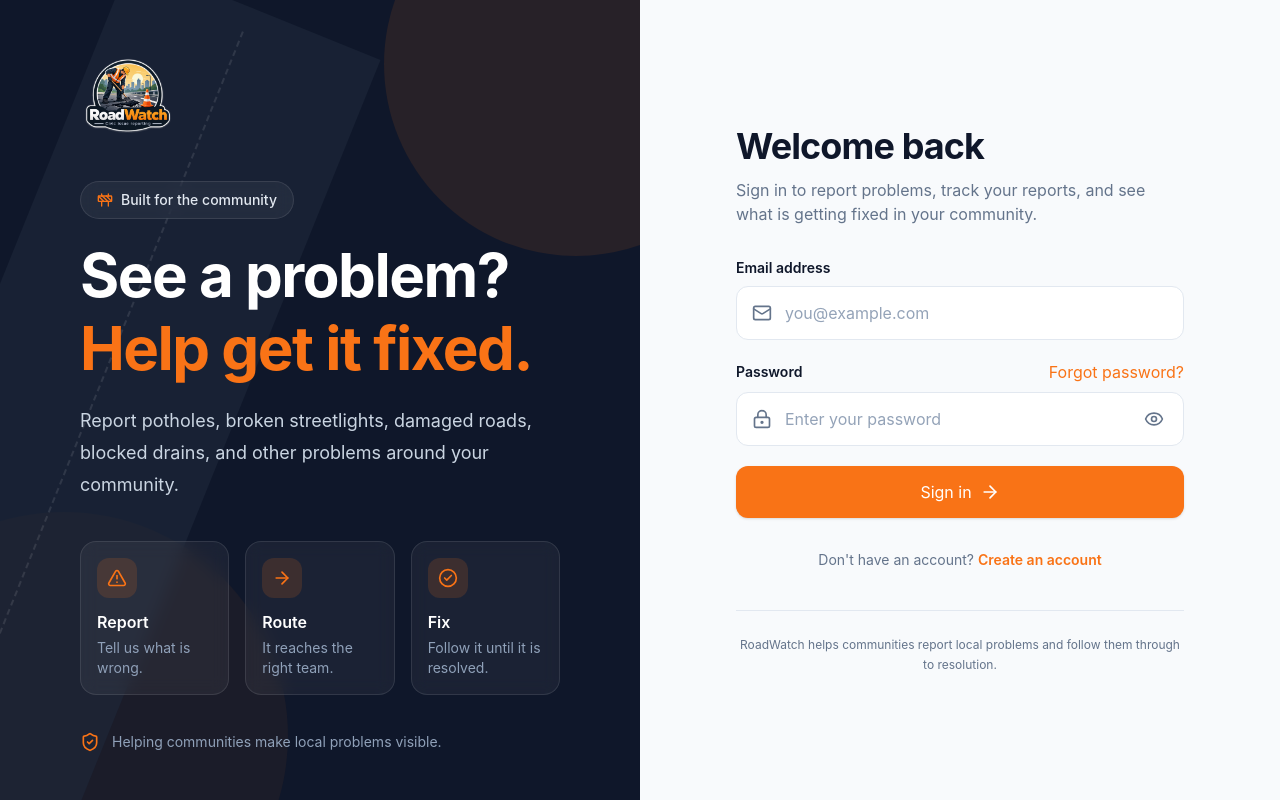
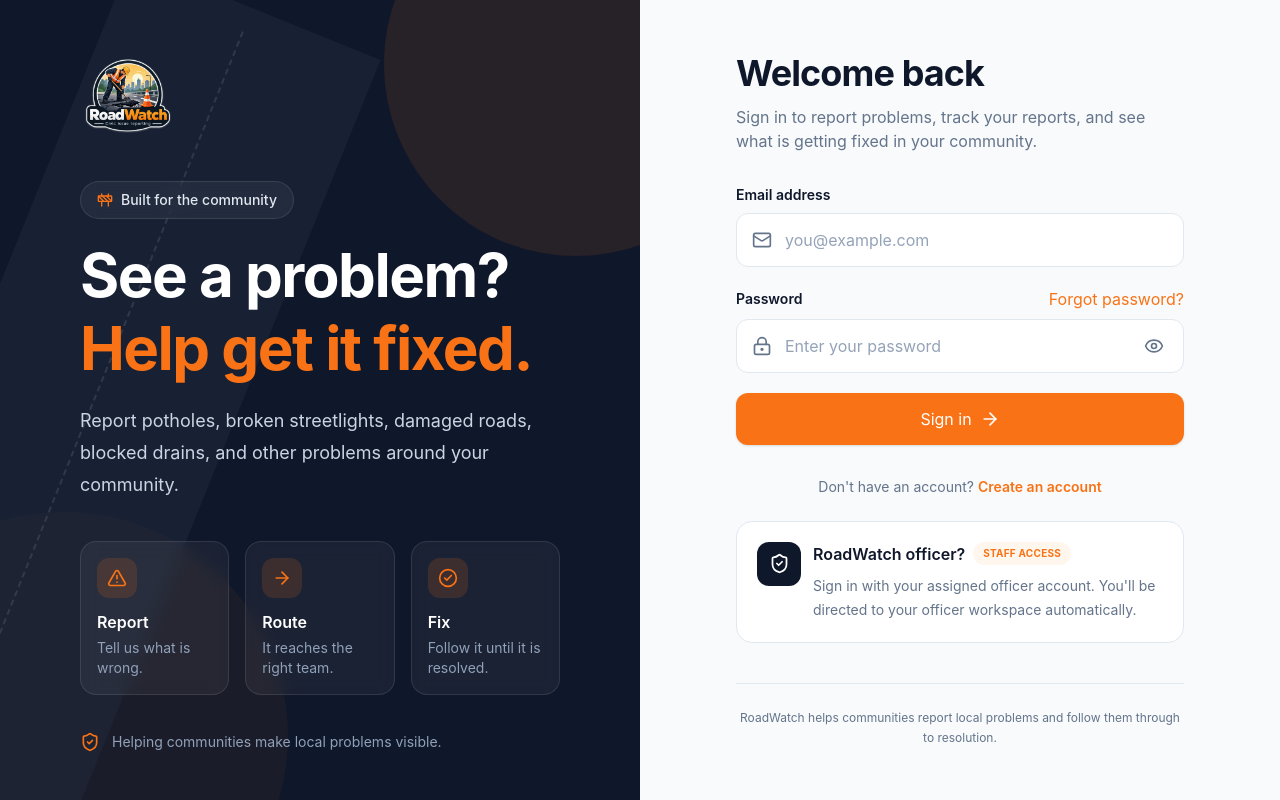
Before and after one commit to kr1shnnna/roadwatch, a React (Vite) app in the folder client/: page /login in a window 1280 px wide. Built offline with nearby package versions, Linux system fonts and the light colour scheme.

Commit message:
login page update

```diff
--- a/client/src/pages/auth/Login.jsx
+++ b/client/src/pages/auth/Login.jsx
@@ -370,6 +370,36 @@
               </Link>
             </div>
 
+
+
+
+{/* Officer access information */}
+<div className="mt-6 rounded-2xl border border-rw-border bg-white p-4 sm:p-5">
+  <div className="flex items-start gap-3">
+    <div className="flex h-11 w-11 shrink-0 items-center justify-center rounded-xl bg-rw-navy text-white">
+      <ShieldCheck size={21} />
+    </div>
+
+    <div className="min-w-0 flex-1">
+      <div className="flex flex-wrap items-center gap-2">
+        <h3 className="font-semibold text-rw-navy">
+          RoadWatch officer?
+        </h3>
+
+        <span className="rounded-full bg-rw-primary-light px-2.5 py-1 text-[10px] font-bold uppercase tracking-wide text-rw-primary">
+          Staff access
+        </span>
+      </div>
+
+      <p className="mt-2 text-sm leading-6 text-rw-muted">
+        Sign in with your assigned officer account. You'll be
+        directed to your officer workspace automatically.
+      </p>
+    </div>
+  </div>
+</div>
+
+
             {/* =================================================
                 BOTTOM MESSAGE
             ================================================== */}
```
